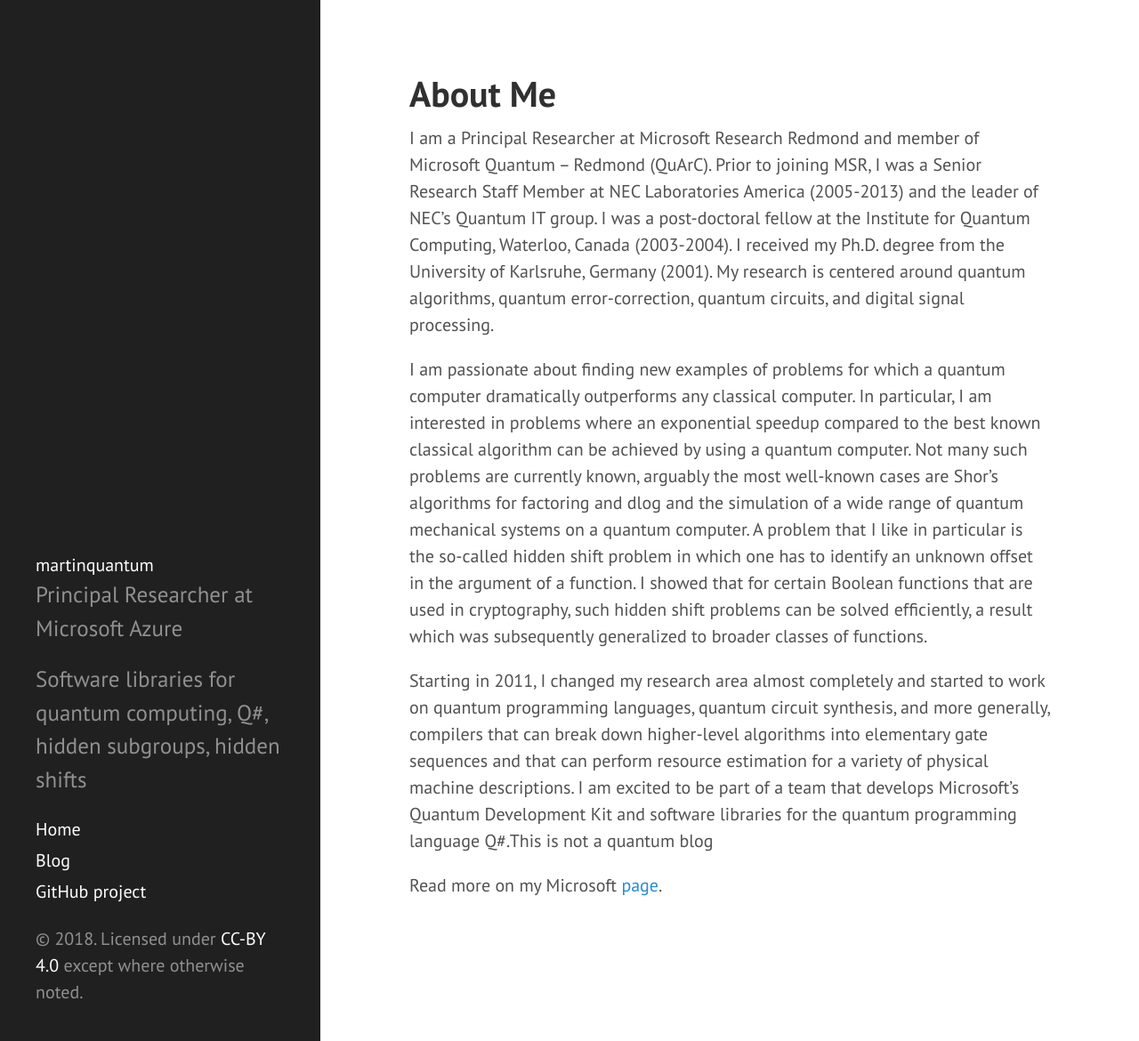
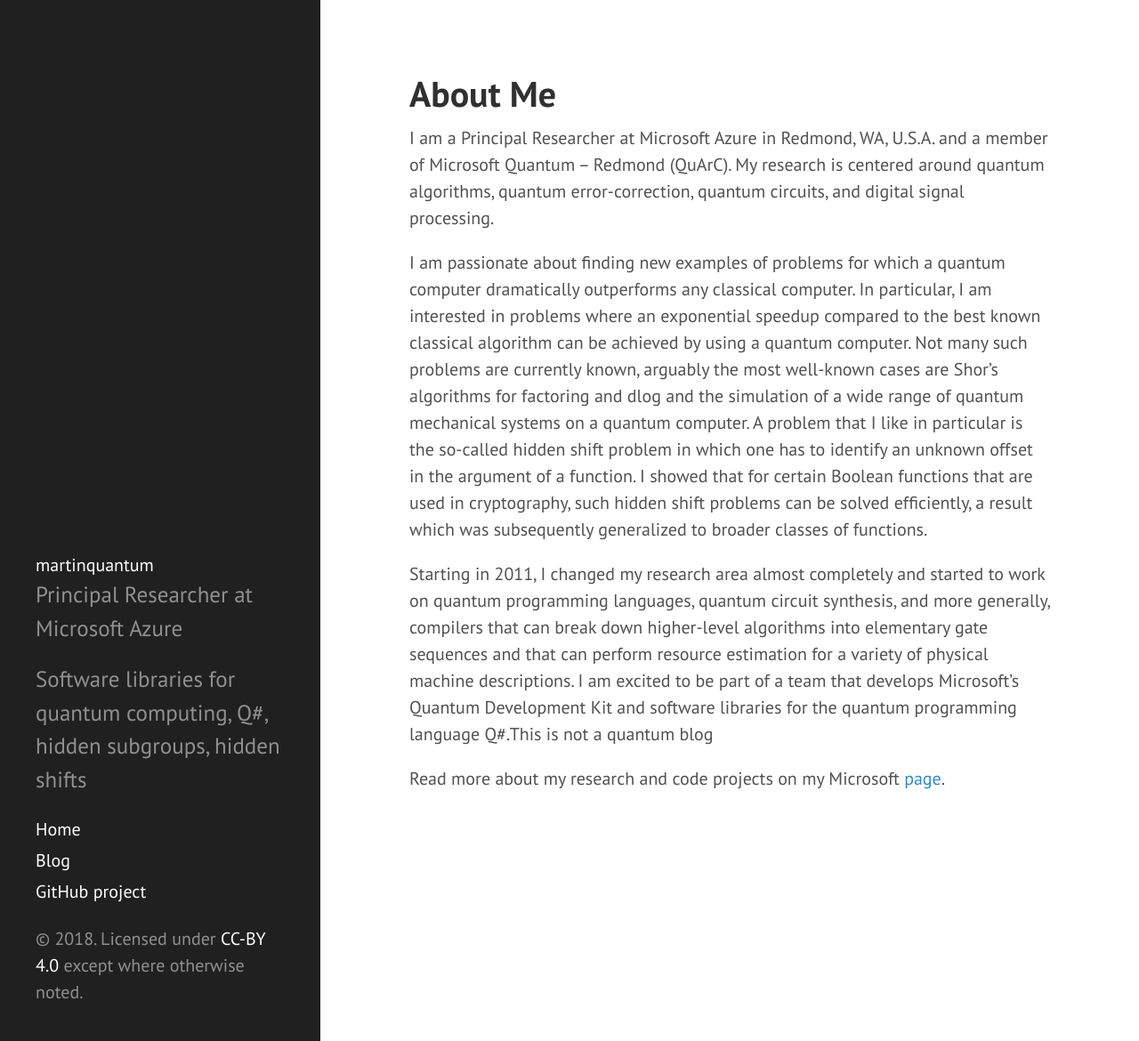
Before and after one commit to martinquantum/martinquantum.github.io, a Jekyll site: the page built from index.md, in a window 1280 px wide and 1170 px high. Shown: the whole window at 89% size. Built offline with Jekyll 4.4.1, drawn with Linux system fonts in a browser that asks for light colours.

Commit message:
description updated

```diff
--- a/index.md
+++ b/index.md
@@ -3,10 +3,10 @@ layout: page
 title: About Me
 ---
 
-I am a Principal Researcher at Microsoft Research Redmond and member of Microsoft Quantum – Redmond (QuArC). Prior to joining MSR, I was a Senior Research Staff Member at NEC Laboratories America (2005-2013) and the leader of NEC’s Quantum IT group. I was a post-doctoral fellow at the Institute for Quantum Computing, Waterloo, Canada (2003-2004). I received my Ph.D. degree from the University of Karlsruhe, Germany (2001). My research is centered around quantum algorithms, quantum error-correction, quantum circuits, and digital signal processing.
+I am a Principal Researcher at Microsoft Azure in Redmond, WA, U.S.A. and a member of Microsoft Quantum – Redmond (QuArC). My research is centered around quantum algorithms, quantum error-correction, quantum circuits, and digital signal processing.
 
 I am passionate about finding new examples of problems for which a quantum computer dramatically outperforms any classical computer. In particular, I am interested in problems where an exponential speedup compared to the best known classical algorithm can be achieved by using a quantum computer. Not many such problems are currently known, arguably the most well-known cases are Shor’s algorithms for factoring and dlog and the simulation of a wide range of quantum mechanical systems on a quantum computer. A problem that I like in particular is the so-called hidden shift problem in which one has to identify an unknown offset in the argument of a function. I showed that for certain Boolean functions that are used in cryptography, such hidden shift problems can be solved efficiently, a result which was subsequently generalized to broader classes of functions.
 
 Starting in 2011, I changed my research area almost completely and started to work on quantum programming languages, quantum circuit synthesis, and more generally, compilers that can break down higher-level algorithms into elementary gate sequences and that can perform resource estimation for a variety of physical machine descriptions. I am excited to be part of a team that develops Microsoft’s Quantum Development Kit and software libraries for the quantum programming language Q#.This is not a quantum blog
 
-Read more on my Microsoft [page](https://www.microsoft.com/en-us/research/people/martinro/).
+Read more about my research and code projects on my Microsoft [page](https://www.microsoft.com/en-us/research/people/martinro/).
```
